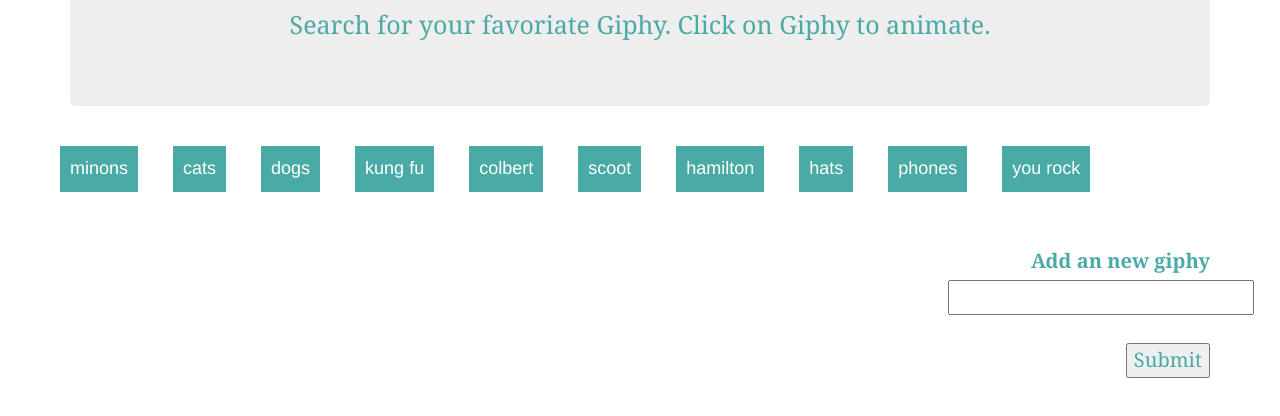
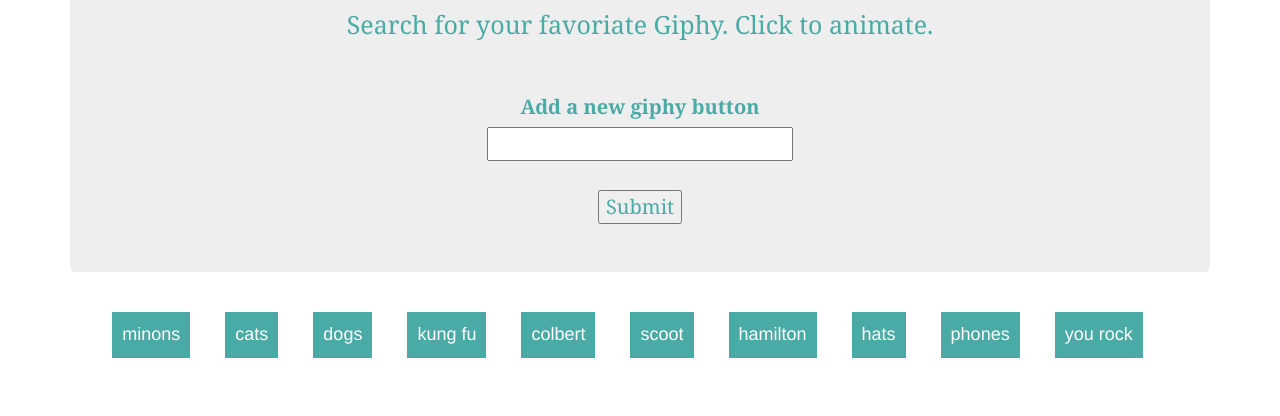
Before and after one commit to JJ-Code/GifTastic, a plain HTML site: page index.html in a window 1280 px wide. Shown: the part 140-556 px from the top of the page. Drawn offline with nearby package versions, Linux system fonts and the light colour scheme.

Commit message:
updated css

```diff
--- a/assets/css/style.css
+++ b/assets/css/style.css
@@ -12,7 +12,7 @@
 }
 
 #search-area {
-  text-align: right !important;
+  text-align: centert !important;
 }
 
 .giphy {
@@ -48,3 +48,11 @@ p {
   color: #4aaaa5 !important;
 
 }
+
+#buttons-view {
+  text-align: center !important;
+}
+
+#giphy-view {
+  text-align: center !important;
+}
--- a/index.html
+++ b/index.html
@@ -17,7 +17,15 @@
   <div class="container">
       <div class="jumbotron">
       <h1 class="display-3">GifTastic</h1>
-      <p id="lead">Search for your favoriate Giphy. Click on Giphy to animate.</p>
+      <p id="lead">Search for your favoriate Giphy. Click to animate.</p>
+      <div id="search-area">
+        <form id="giphy-form">
+          <label for="giphy-input">Add a new giphy button</label> <br>
+          <input type="text" id="giphy-input"><br> <br>
+          <!-- Button triggers new giphy to be added -->
+          <input id="add-giphy" type="submit" value="Submit">
+        </form>
+      </div>
 
     </div>
 
@@ -26,22 +34,10 @@
       <div id="buttons-view"></div>
     </div>
 
-
-    <div class = "row">
-      <div class = "col-md-9">
         <!-- Giphy will Get Dumped Dere -->
           <div class = "row">
               <div id="giphy-view"></div>
           </div>
-      </div>
-
-      <div class = "col-md-3" id="search-area">
-        <form id="giphy-form">
-          <label for="giphy-input">Add an new giphy</label> <br>
-          <input type="text" id="giphy-input"><br> <br>
-          <!-- Button triggers new giphy to be added -->
-          <input id="add-giphy" type="submit" value="Submit">
-        </form>
       </div>
 
     </div>
```
Also changed, not shown: 1 other file.
